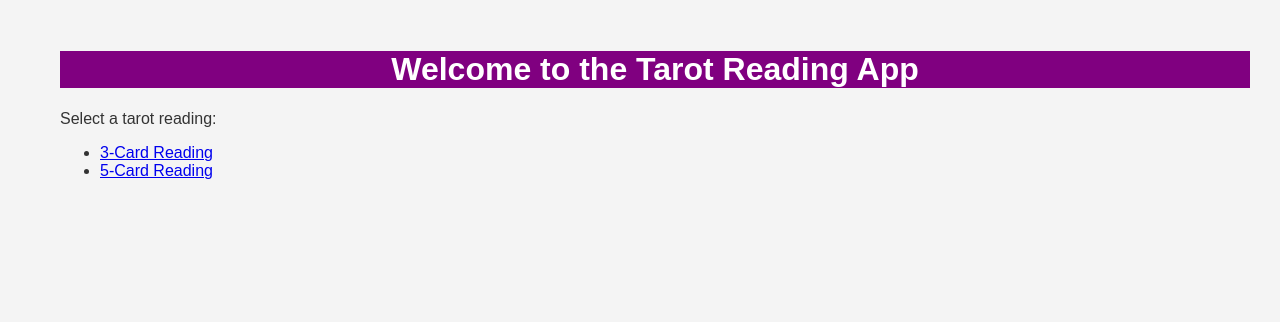
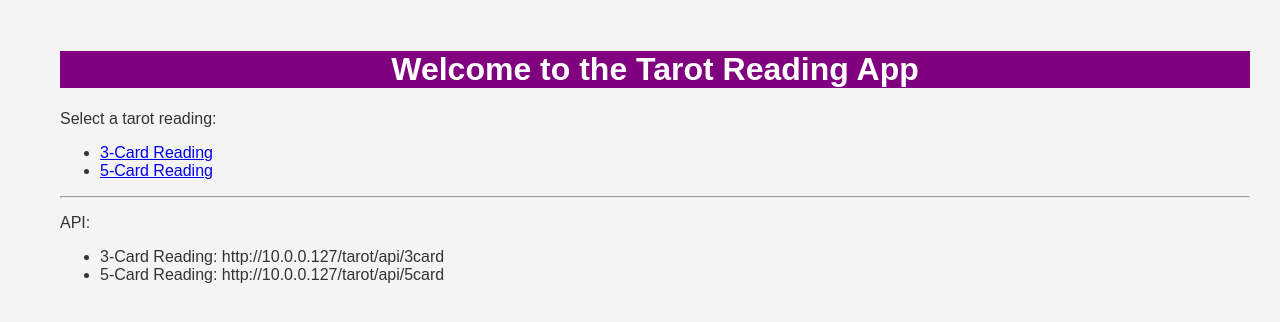
Before and after one commit to esb580/flask_tarot, a Flask app: page / in a window 1280 px wide. Shown: the top 322 px of the page. Run offline with Flask 3, Linux system fonts and the light colour scheme.

Commit message:
Updated model to gemini 2.0 Flash.

```diff
--- a/flask_tarot_gen.py
+++ b/flask_tarot_gen.py
@@ -22,7 +22,8 @@ print("Google API Key: " + os.getenv('GOOGLE_API_KEY'))
 # Configure the API key
 genai.configure(api_key=os.environ["GOOGLE_API_KEY"])
 
-model = genai.GenerativeModel('gemini-1.0-pro-latest')
+# model = genai.GenerativeModel('gemini-1.0-pro-latest')
+model = genai.GenerativeModel('gemini-2.0-flash')
 # response = model.generate_content("The opposite of hot is")
 
 
--- a/templates/index.html
+++ b/templates/index.html
@@ -13,5 +13,11 @@
         <li><a href="/tarot/reading/3card">3-Card Reading</a></li>
         <li><a href="/tarot/reading/5card">5-Card Reading</a></li>
     </ul>
+    <hr />
+    <p>API:</p>
+    <ul>
+        <li>3-Card Reading: http://10.0.0.127/tarot/api/3card</li>
+        <li>5-Card Reading: http://10.0.0.127/tarot/api/5card</li>
+    </ul>
 </body>
 </html>
--- /dev/null
+++ b/test_model.py
@@ -0,0 +1,6 @@
+import google.generativeai as genai
+import os
+
+genai.configure(api_key=os.getenv('GOOGLE_API_KEY'))
+for m in genai.list_models():
+    print(f"Model: {m.name}")
```
